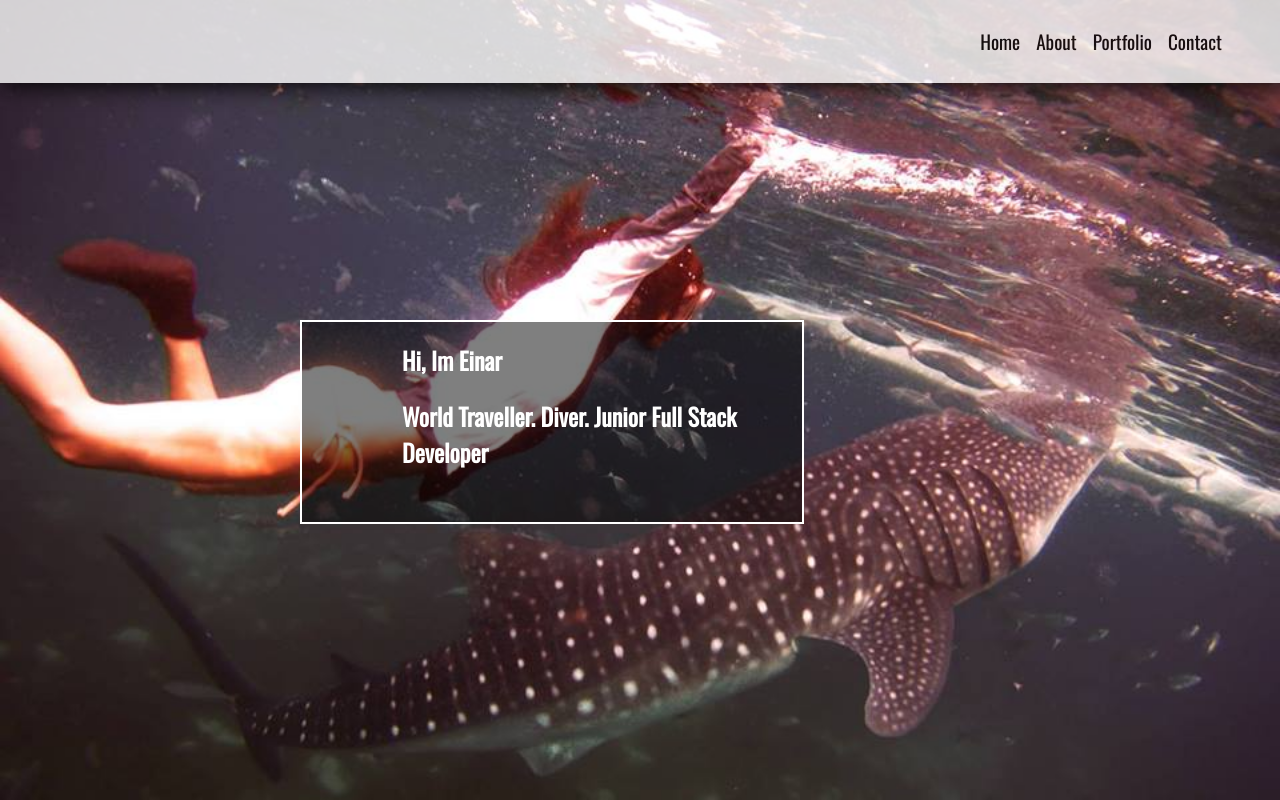
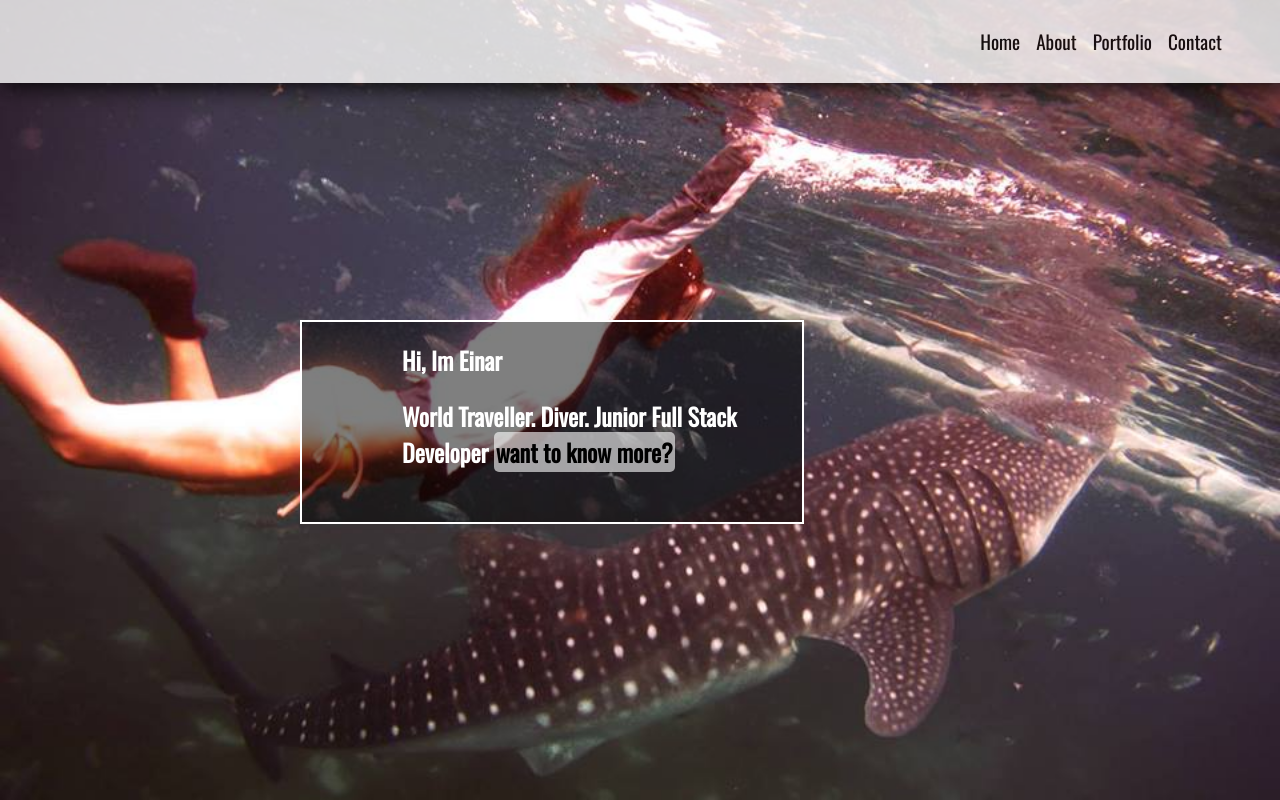
Before and after one commit to einarzb/workout, a website: page week05/css/portfolio/index.html in a window 1280 px wide. Drawn offline with nearby package versions, Linux system fonts and the light colour scheme.

Commit message:
added button

```diff
--- a/week05/css/portfolio/index.html
+++ b/week05/css/portfolio/index.html
@@ -22,7 +22,8 @@
     </nav>
     <div class="textIntro">
       <h1>Hi, Im Einar</h1>
-      <h2>World Traveller. Diver. Junior Full Stack Developer</h2>
+      <h2>World Traveller. Diver. Junior Full Stack Developer
+      <span><a href="#more" class="button"> want to know more?</a></span></h2>
     </div>
 
     </section>
--- a/week05/css/portfolio/style.css
+++ b/week05/css/portfolio/style.css
@@ -8,6 +8,9 @@ body{
   color:#fff;
 }
 
+a {
+  text-decoration: none;
+}
 #intro {
   position: relative;
   background-image: url(images/shark.jpg);
@@ -62,6 +65,13 @@ h2 {
   margin-top:0;
 }
 
+.button {
+  color:#000;
+  background-color: rgba(255,255,255,0.6);
+  padding:2px;
+  margin-top:6px;
+  border-radius: 5px;
+}
 
 @media (max-width: 640px) {
   #intro {
```
